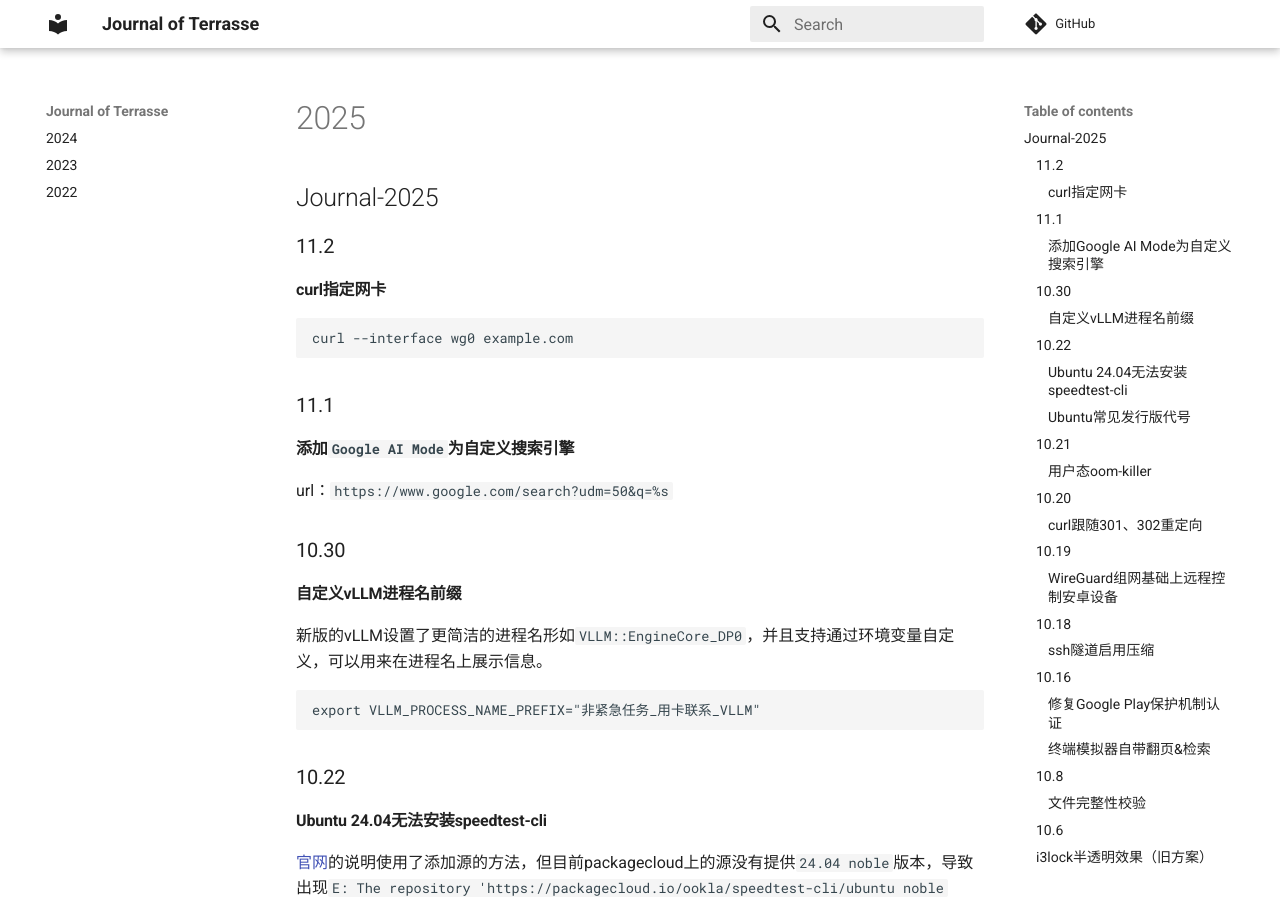
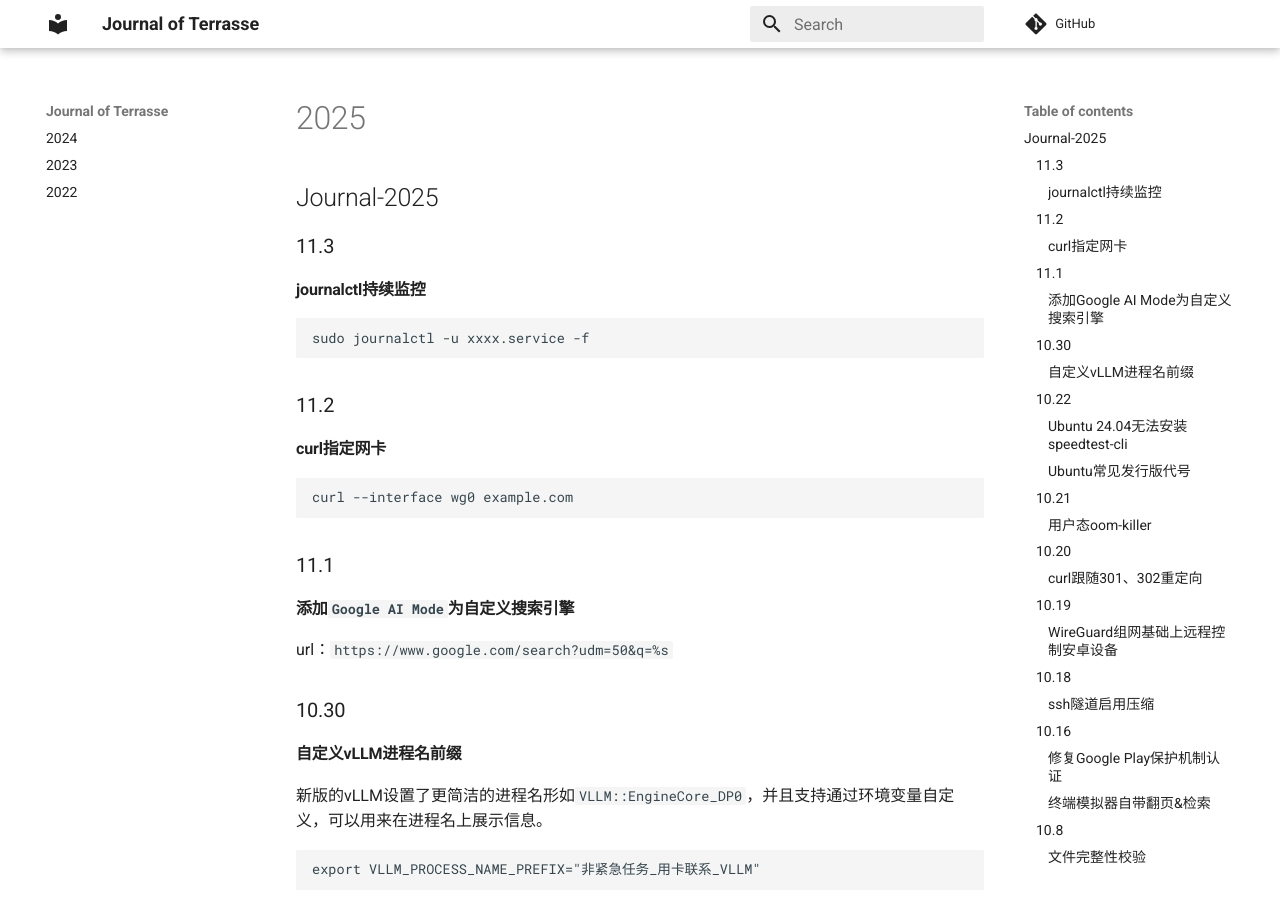
Before and after one commit to Jerry-Terrasse/journal, an MkDocs documentation site: the page built from docs/2025.md, in a window 1280 px wide and 900 px high. Built offline with MkDocs 1.6.1 and Material for MkDocs 9.7.7, drawn with Linux system fonts in a browser that asks for light colours; comment, search, counter and statistics services are not loaded.

Commit message:
update (Mon Nov  3 09:41:25 PM CST 2025)

````diff
--- a/docs/2025.md
+++ b/docs/2025.md
@@ -1,4 +1,12 @@
 ## Journal-2025
+
+### 11.3
+
+#### journalctl持续监控
+
+```shell
+sudo journalctl -u xxxx.service -f
+```
 
 ### 11.2
 
````
